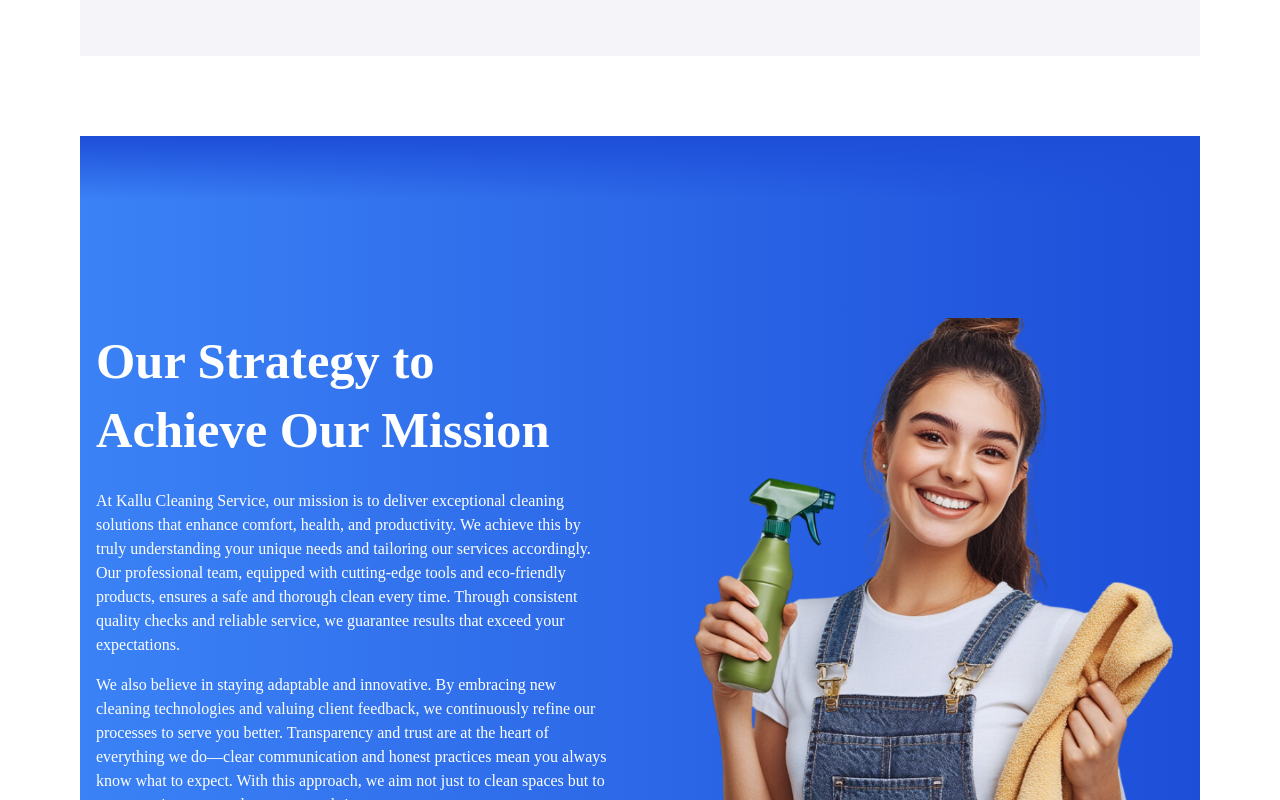
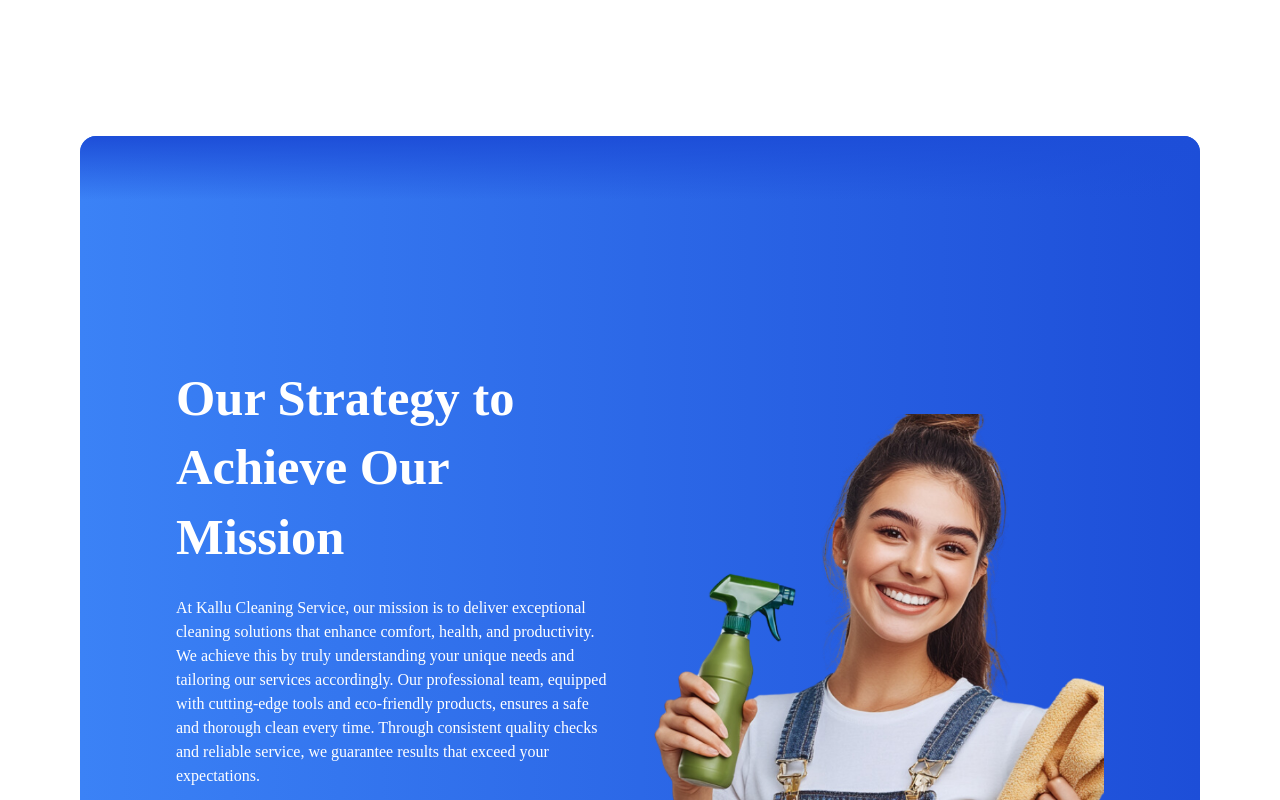
Before and after one commit to varuntree/kalluu, a Next.js app: page / in a window 1280 px wide. Shown: the part 1620-2420 px from the top of the page. Built offline with nearby package versions, Linux system fonts and the light colour scheme.

Commit message:
Seconddone

```diff
--- a/app/components/FourthPage.tsx
+++ b/app/components/FourthPage.tsx
@@ -56,7 +56,7 @@ const FourthPage: React.FC = () => {
   }, [reviews.length]);
 
   return (
-    <div className="bg-background min-h-screen text-text font-body px-6 py-12 md:px-20 md:py-24">
+    <div className=" min-h-screen text-text font-body px-6 py-12 md:px-20 md:py-24">
       <div className="max-w-7xl mx-auto grid grid-cols-1 md:grid-cols-2 gap-10 items-center">
         <div>
           <h2 className="title text-4xl md:text-5xl font-bold mb-6">
--- a/app/components/MainPage.tsx
+++ b/app/components/MainPage.tsx
@@ -3,7 +3,7 @@ import Image from 'next/image';
 
 export default function MainPage() {
   return (
-    <main className="relative h-screen w-full overflow-hidden flex flex-col lg:flex-row">
+    <main className="relative  h-screen w-full overflow-hidden flex flex-col lg:flex-row">
       {/* Background Image Container */}
       <div className="absolute inset-0 z-0 h-full w-full">
         <Image
--- a/app/components/SecondPage.tsx
+++ b/app/components/SecondPage.tsx
@@ -28,7 +28,7 @@ export default function SecondPage() {
   ];
 
   return (
-    <div className="bg-background min-h-screen p-6 md:p-20 -mt-1">
+    <div className="bg-white min-h-screen p-6 md:p-20 -mt-1">
       <div className="text-center mb-10">
         <h1 className="text-3xl md:text-4xl font-bold text-primary mb-4">
           Our Services
--- a/app/components/ThirdPage.tsx
+++ b/app/components/ThirdPage.tsx
@@ -3,7 +3,7 @@ import Image from "next/image";
 
 export default function ThirdPage() {
   return (
-    <section className="w-full  bg-gradient-to-r from-blue-500 to-blue-700 min-h-screen relative">
+    <section className="rounded-2xl overflow-hidden w-full px-6 py-12 md:px-20 md:py-24 bg-gradient-to-r from-blue-500 to-blue-700 min-h-screen relative">
       {/* Fading Top Border */}
       <div className="absolute top-0 left-0 w-full h-16 bg-gradient-to-b from-blue-700 to-transparent pointer-events-none z-0"></div>
 
```
Also changed, not shown: image.png (added).
